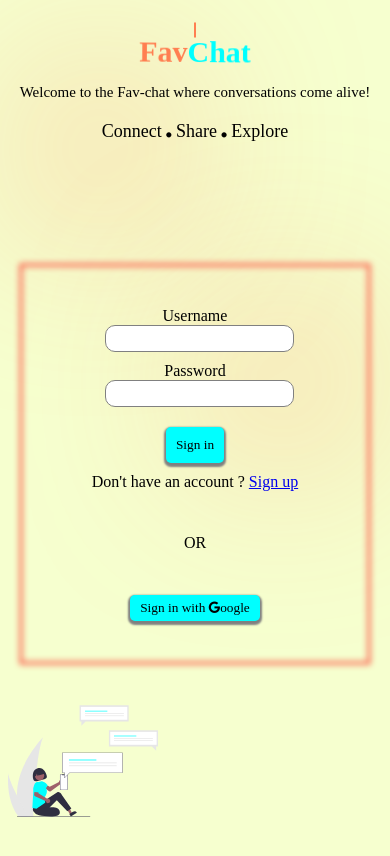
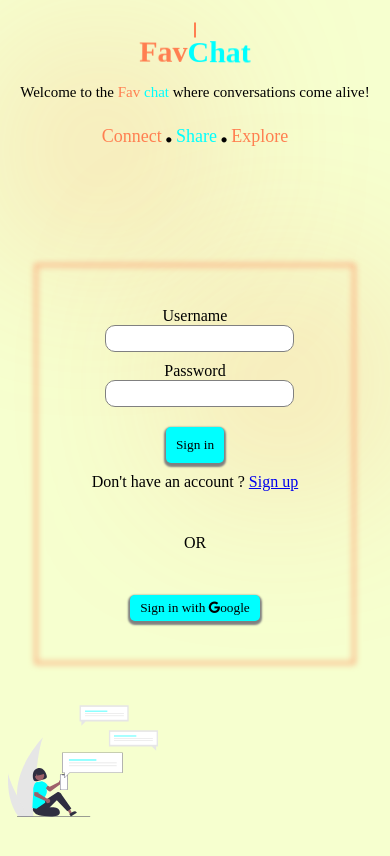
Before and after one commit to dejisnow/fav-chat, a React (Create React App) app: page / in a window 390 px wide. Shown: the top 856 px of the page. Built offline with nearby package versions, Linux system fonts and the light colour scheme; a web font is replaced by a local one.

Commit message:
mobile changes

```diff
--- a/src/Components/Chat folder/MainChat/mainchat.css
+++ b/src/Components/Chat folder/MainChat/mainchat.css
@@ -58,10 +58,12 @@
 
 }
 .fav__title{
-    color: aqua;
+    color: #ff7f51;
+
 }
 .fav__channel{
-    color: #ff7f51;
+
+    color: aqua;
 }
 .username{
     margin-bottom: 10px;
@@ -73,6 +75,14 @@
     height: 50px;
     border-radius: 50%;
 }
+@media screen and (max-width:800px) {
+    .displayImg__div{
+        width: 30px;
+        height: 30px;
+    }
+
+}
+
 .online{
     width: 10px;
     height:10px;
@@ -80,6 +90,13 @@
     background-color: greenyellow;
     position: absolute;
     top: 5%;
+}
+@media screen and (max-width:800px) {
+    .online{
+        width: 7px;
+    height:7px;
+    }
+
 }
 .profile__img{
     object-fit: cover;
@@ -127,6 +144,7 @@
 
 }
 .chat__form button{
+    padding: 10px;
 flex: 10%;
 margin: 10px;
 margin-bottom: 0;
--- a/src/Components/Register and Login/Login.jsx
+++ b/src/Components/Register and Login/Login.jsx
@@ -39,8 +39,8 @@
       <div className='login__header'>
         <h1><span className='fav'>Fav</span><span>Chat</span></h1>
 
-    <p className='welcome__text'>Welcome to the Fav-chat where conversations come alive!</p>
-      <p className='slogan'> Connect <i class='fa fa-circle'></i> Share <i class='fa fa-circle'></i> Explore</p>
+    <p className='welcome__text'>Welcome to the <span style={{color:' #ff7f51'}}>Fav</span>  <span style={{color:'aqua'}}>chat </span> where conversations come alive!</p>
+      <p className='slogan'> <span style={{color:' #ff7f51'}}>  Connect </span><i class='fa fa-circle'></i>  <span style={{color:'aqua'}}>  Share </span> <i class='fa fa-circle'></i>  <span style={{color:'#ff7f51'}}> Explore</span></p>
         </div>
 
 
--- a/src/Components/Register and Login/login.css
+++ b/src/Components/Register and Login/login.css
@@ -72,11 +72,13 @@
 }
 .login__header .slogan{
     font-size: 25px;
+    margin: 10px;
 }
 
 @media screen and (max-width:800px) {
     .login__header .slogan{
         font-size: 18px;
+
     }
 
 }
@@ -99,7 +101,7 @@
 
 
 .signin__container{
-    border: 2px solid red;
+    border: 2px solid #ff7f51;
 
     padding: 10px 0;
     filter: blur(3px);
@@ -117,7 +119,7 @@
 @media screen and (max-width:800px) {
     .signin__container{
         top: 50%;
-        width: 350px;
+        width: 320px;
     }
 
 }
@@ -137,7 +139,7 @@
 @media screen and (max-width:800px) {
     .signin__main{
         top: 50%;
-        width: 350px;
+        width: 300px;
     }
 
 }
```
